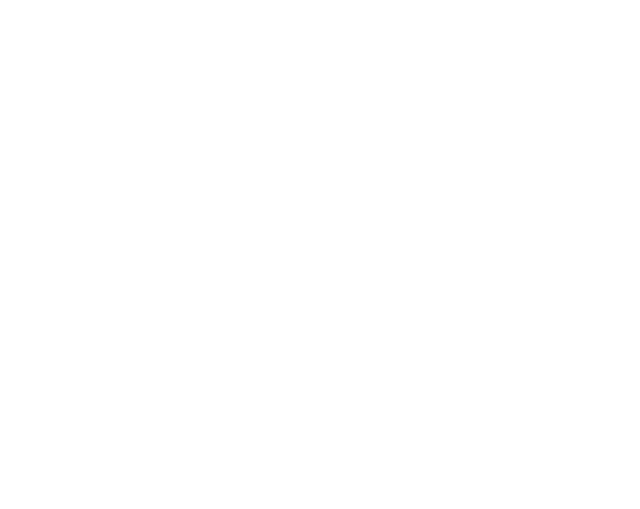
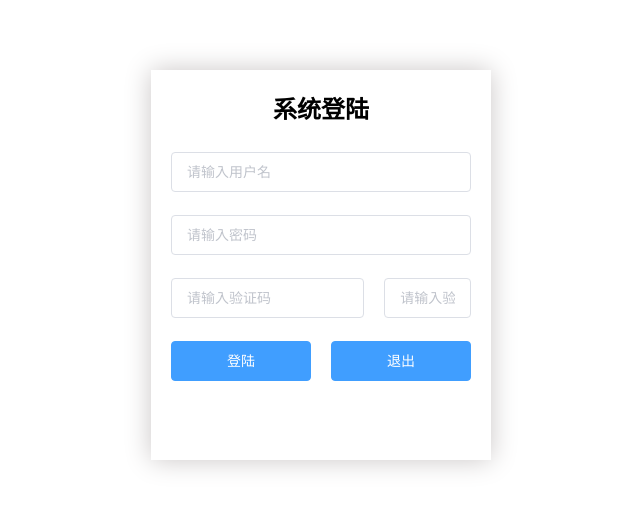
Before and after one commit to liuzhihua0104/-element-project, a Vue app: page /login in a window 1280 px wide. Shown: the part 135-644 px from the top of the page, without its empty margins (319-959 px from the left). Built offline with nearby package versions, Linux system fonts and the light colour scheme.

Commit message:
添加表单验证

```diff
--- a/src/router/index.js
+++ b/src/router/index.js
@@ -1,22 +1,30 @@
 import Vue from 'vue'
 import VueRouter from 'vue-router'
-import Home from '../views/Home.vue'
+// import Home from '../views/Home.vue'
 
 Vue.use(VueRouter)
 
 const routes = [
+  // {
+  //   path: '/',
+  //   name: 'Home',
+  //   component: Home
+  // },
+  // {
+  //   path: '/about',
+  //   name: 'About',
+  //   // route level code-splitting
+  //   // this generates a separate chunk (about.[hash].js) for this route
+  //   // which is lazy-loaded when the route is visited.
+  //   component: () => import(/* webpackChunkName: "about" */ '../views/About.vue')
+  // },
   {
-    path: '/',
-    name: 'Home',
-    component: Home
-  },
-  {
-    path: '/about',
-    name: 'About',
+    path: '/login',
+    name: 'login',
     // route level code-splitting
     // this generates a separate chunk (about.[hash].js) for this route
     // which is lazy-loaded when the route is visited.
-    component: () => import(/* webpackChunkName: "about" */ '../views/About.vue')
+    component: () => import(/* webpackChunkName: "about" */ '../views/Login.vue')
   }
 ]
 
--- a/src/views/Login.vue
+++ b/src/views/Login.vue
@@ -1,15 +1,146 @@
 <template>
-    <div class="logincontainer">
+  <div class="logincontainer">
+    <el-form
+      :inline="false"
+      class="loginForm"
+      ref="loginForm"
+      :model="loginForm"
+      :rules="rules"
+    >
+      <el-form-item>
+        <div class="loginTitle">系统登陆</div>
+      </el-form-item>
+      <el-form-item prop="username">
+        <el-input
+          placeholder="请输入用户名"
+          v-model="loginForm.username"
+        ></el-input>
+      </el-form-item>
+      <el-form-item prop="password" :show-message="false">
+        <el-input
+          placeholder="请输入密码"
+          v-model="loginForm.password"
+        ></el-input>
+      </el-form-item>
 
-    </div>
+      <el-form-item prop="code">
+        <el-row :gutter="20">
+          <el-col :span="16">
+            <el-input
+              v-model="loginForm.code"
+              placeholder="请输入验证码"
+            ></el-input>
+          </el-col>
+          <el-col :span="8">
+            <el-input
+              v-model="loginForm.code"
+              placeholder="请输入验证码"
+            ></el-input>
+            <!-- <img :src="imgSrc" alt="" @click="getImage" class="images"/> -->
+          </el-col>
+        </el-row>
+      </el-form-item>
+
+      <el-form-item>
+        <el-row :gutter="20">
+          <el-col :span="12">
+            <el-button type="primary" @click="commitBtn" class="btn">登陆</el-button>
+          </el-col>
+          <el-col :span="12">
+            <el-button type="primary" @click="resetBtn" class="btn">退出</el-button>
+          </el-col>
+        </el-row>
+      </el-form-item>
+    </el-form>
+  </div>
 </template>
 
 <script>
-    export default {
+export default {
+  data() {
+    return {
+      loginForm: {
+        username: "",
+        password: "",
+        code: "",
+      },
+      imgSrc: "",
+      rules: {
+        username: [
+          {
+            required: true,
+            message: "请输入用户名",
+            trigger: "blur",
+          },
+        ],
+        password: [
+          {
+            required: true,
+            message: "请输入密码",
+            trigger: "blur",
+          },
+        ],
+        code: [
+          {
+            required: true,
+            message: "请输入验证码",
+            trigger: "change",
+          },
+        ],
+      },
+    };
+  },
+  methods: {
+    //  获取验证码
+    getImage() {},
 
+    commitBtn() {
+      this.$refs["loginForm"].validate((valid) => {
+          console.log(valid)
+        if (valid) {
+          alert("submit!");
+        } else {
+          console.log("error submit!!");
+          return false;
+        }
+      });
+    },
+
+    resetBtn(){
+        this.$refs["loginForm"].resetFields("code")
     }
+  },
+};
 </script>
 
 <style lang="scss" scoped>
+.logincontainer {
+  width: 100%;
+  height: 100%;
+  display: flex;
+  justify-content: center;
+  align-items: center;
+  .loginForm {
+    width: 300px;
+    height: 350px;
+    padding: 20px;
+    box-shadow: 0 0 25px #cac6c6;
+    .loginTitle {
+      display: flex;
+      justify-content: center;
+      align-items: center;
+      font-weight: 600;
+      font-size: 24px;
+    }
 
+    .images {
+      height: 36px;
+      width: 100px;
+    }
+
+    .btn {
+      width: 100%;
+    }
+  }
+}
 </style>
```
